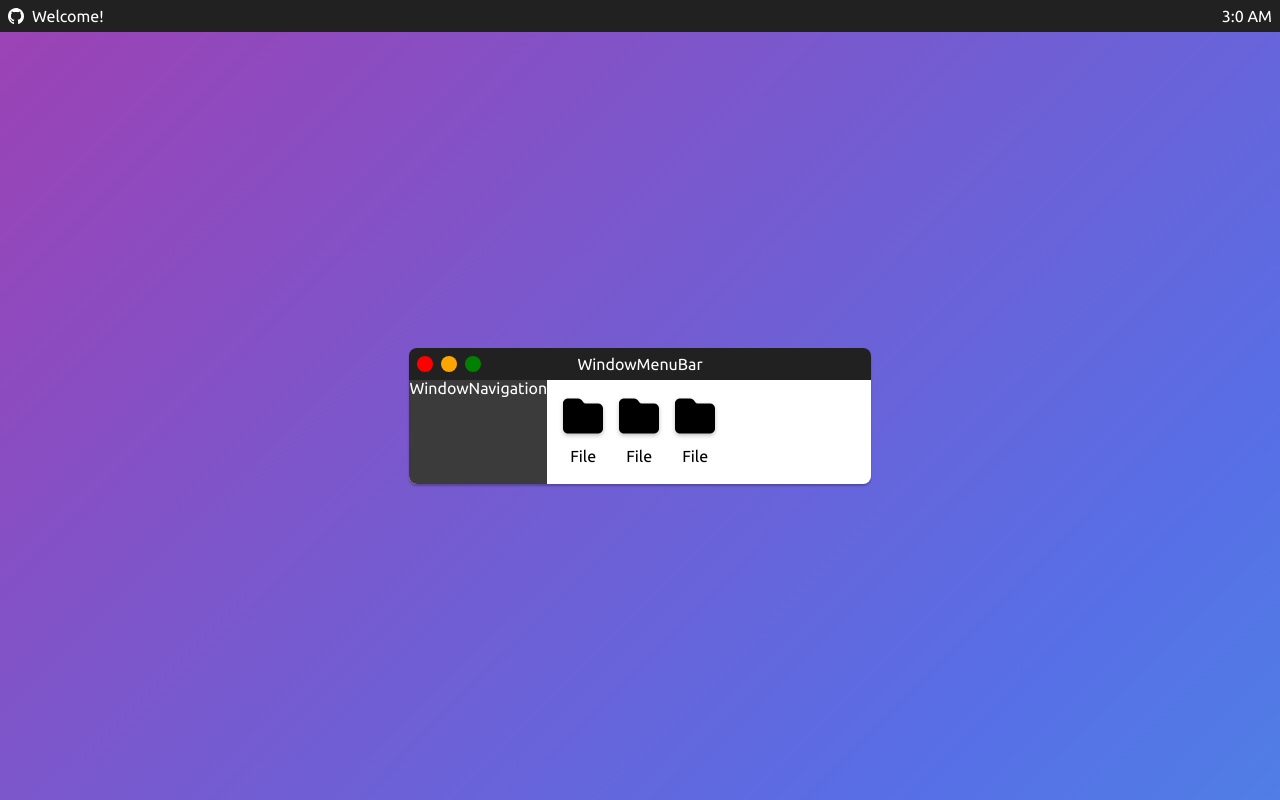
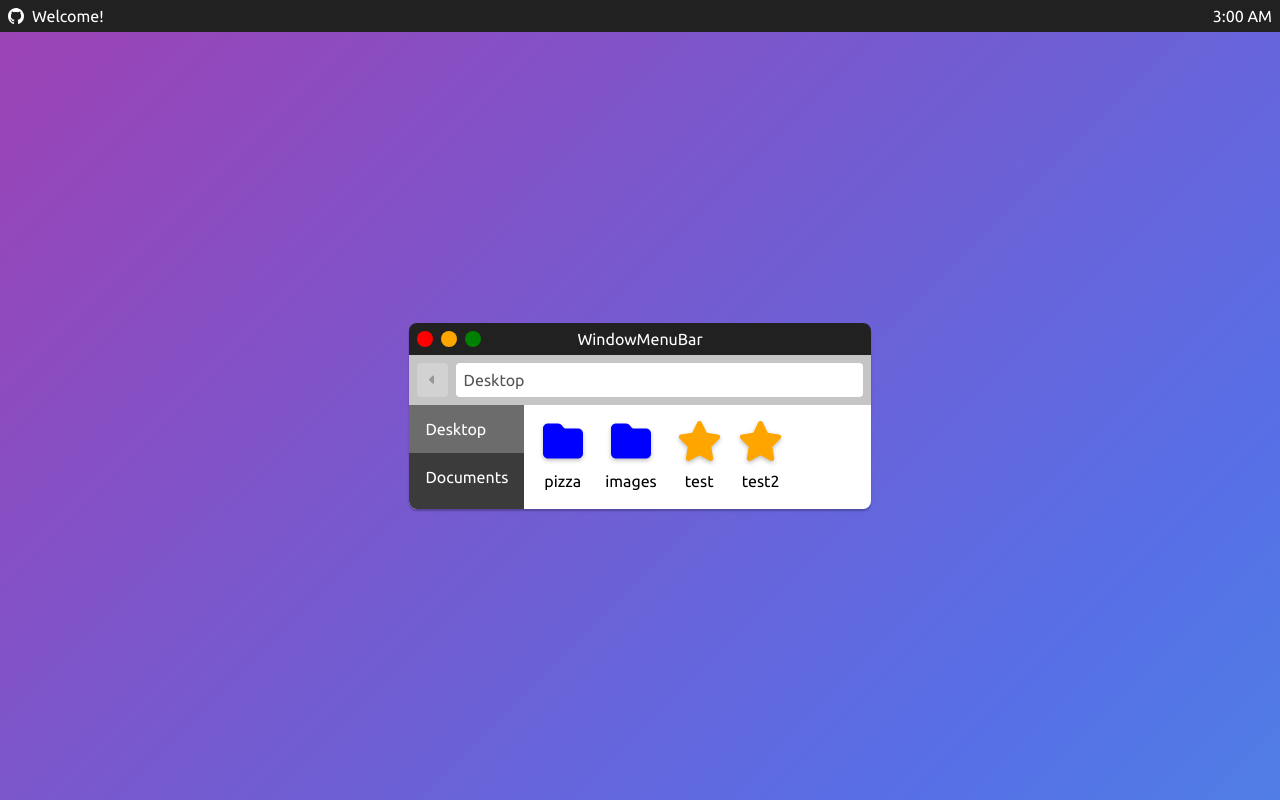
Before and after one commit to alexlpak/dev-portfolio, a React (Create React App) app: page / in a window 1280 px wide. Built offline with nearby package versions, Linux system fonts and the light colour scheme.

Commit message:
Window directory system now functional

```diff
--- a/src/App.tsx
+++ b/src/App.tsx
@@ -3,6 +3,7 @@ import GlobalStyle from './styles/GlobalStyle.styled';
 import ResetStyle from './styles/ResetStyle.styled';
 import { theme } from './styles/theme';
 import Desktop from './components/Desktop/Desktop';
+import { FileSystemContextProvider } from './contexts/FileSystemContext';
 
 const App = () => {
     return (
@@ -10,7 +11,9 @@ const App = () => {
             <ResetStyle />
             <GlobalStyle />
             <ThemeProvider theme={theme}>
-                <Desktop />
+                <FileSystemContextProvider>
+                    <Desktop />
+                </FileSystemContextProvider>
             </ThemeProvider>
         </>
     );
--- a/src/components/File/File.tsx
+++ b/src/components/File/File.tsx
@@ -1,16 +1,16 @@
 import { FontAwesomeIcon } from '@fortawesome/react-fontawesome';
 import React, { useRef } from 'react';
 import styled from 'styled-components';
-import Draggable from 'react-draggable';
 import { IconProp } from '@fortawesome/fontawesome-svg-core';
 
 const FileWrapper = styled.div`
     display: flex;
     flex-direction: column;
+    align-items: center;
     justify-content: center;
-    position: relative;
-    align-items: center;
     gap: .5rem;
+    flex-grow: 0;
+    flex-shrink: 0;
 `;
 
 const FileIcon = styled(FontAwesomeIcon)`
@@ -28,21 +28,18 @@ const FileName = styled.span`
 interface FileProps {
     icon: IconProp,
     filename: string;
+    color?: string;
+    onClick?: () => void;
 };
 
-const File: React.FC<FileProps> = ({ icon, filename }) => {
+const File: React.FC<FileProps> = ({ icon, filename, color, onClick }) => {
     const fileRef = useRef(null);
 
     return (
-        <Draggable
-            nodeRef={fileRef}
-            bounds='body'
-        >
-            <FileWrapper ref={fileRef}>
-                <FileIcon icon={icon} />
-                <FileName>{filename}</FileName>
-            </FileWrapper>
-        </Draggable>
+        <FileWrapper ref={fileRef} onClick={onClick}>
+            <FileIcon icon={icon} color={color} />
+            <FileName>{filename}</FileName>
+        </FileWrapper>
     );
 };
 
--- a/src/components/Window/Window.tsx
+++ b/src/components/Window/Window.tsx
@@ -1,8 +1,10 @@
-import React, { useRef } from 'react';
+import React, { useRef, useState, createContext, useContext } from 'react';
 import WindowMenuBar from './WindowMenuBar';
 import WindowContents from './WindowContents';
 import styled from 'styled-components';
-import Draggable from 'react-draggable'
+import Draggable from 'react-draggable';
+import WindowLocation from './WindowLocation';
+import { Directory, useFileSystemContext } from '../../contexts/FileSystemContext';
 
 const WindowWrapper = styled.div`
     display: flex;
@@ -14,9 +16,33 @@ const WindowWrapper = styled.div`
     box-shadow: 0rem .125rem .125rem rgb(0 0 0 / 25%);
 `;
 
+interface WindowContextType {
+    currentDirectory: Directory;
+    setCurrentDirectory: React.Dispatch<React.SetStateAction<Directory>>;
+    rootDirectory: Directory;
+    setRootDirectory: React.Dispatch<React.SetStateAction<Directory>>;
+};
+
+const WindowContext = createContext<WindowContextType>({} as WindowContextType);
+
+export const useWindowContext = () => {
+    return useContext(WindowContext);
+};
+
 const Window: React.FC = () => {
     const windowRef = useRef(null);
+    const { files } = useFileSystemContext();
+
+    const [currentDirectory, setCurrentDirectory] = useState(files[0] as Directory);
+    const [rootDirectory, setRootDirectory] = useState(files[0] as Directory);
+
+    const value = {
+        currentDirectory, setCurrentDirectory,
+        rootDirectory, setRootDirectory
+    };
+
     return (
+        <WindowContext.Provider value={value}>
             <Draggable
                 handle='.handle'
                 nodeRef={windowRef}
@@ -24,9 +50,11 @@ const Window: React.FC = () => {
             >
                 <WindowWrapper ref={windowRef}>
                     <WindowMenuBar className='handle' />
+                    <WindowLocation />
                     <WindowContents />
                 </WindowWrapper>
             </Draggable>
+        </WindowContext.Provider>
     );
 };
 
--- a/src/components/Window/WindowBody.tsx
+++ b/src/components/Window/WindowBody.tsx
@@ -5,6 +5,7 @@ const WindowBodyStyled = styled.div`
     display: flex;
     padding: 1rem;
     gap: 1rem;
+    width: 100%;
 `;
 
 interface WindowBodyProps {
@@ -13,7 +14,7 @@ interface WindowBodyProps {
 
 const WindowBody: React.FC<WindowBodyProps> = ({ children }) => {
     return (
-        <WindowBodyStyled>{children}</WindowBodyStyled>
+        <WindowBodyStyled className='window-body'>{children}</WindowBodyStyled>
     );
 };
 
--- a/src/components/Window/WindowContents.tsx
+++ b/src/components/Window/WindowContents.tsx
@@ -4,21 +4,44 @@ import styled from 'styled-components';
 import File from '../File/File';
 import { faFolder } from '@fortawesome/free-solid-svg-icons';
 import WindowBody from './WindowBody';
+import { useWindowContext } from './Window';
 
 const WindowContentsWrapper = styled.div`
     display: flex;
     background-color: white;
     color: black;
+    flex-grow: 1;
 `;
 
 const WindowContents: React.FC = () => {
+    const { currentDirectory, setCurrentDirectory } = useWindowContext();
+
     return (
         <WindowContentsWrapper>
             <WindowNavigation />
             <WindowBody>
-                <File filename='File' icon={faFolder} />
-                <File filename='File' icon={faFolder} />
-                <File filename='File' icon={faFolder} />
+                {currentDirectory?.folders?.map(folder => {
+                    return (
+                        <File
+                            color='blue'
+                            key={folder.directory}
+                            filename={folder.directory}
+                            icon={faFolder}
+                            onClick={() => setCurrentDirectory(folder)}
+                        />
+                    )
+                })}
+                {currentDirectory?.files?.map(file => {
+                    return (
+                        <File
+                            color='orange'
+                            key={file.filename}
+                            filename={file.filename}
+                            icon={file.icon}
+                            onClick={file.onOpen}
+                        />
+                    )
+                })}
             </WindowBody>
         </WindowContentsWrapper>
     );
--- /dev/null
+++ b/src/components/Window/WindowLocation.tsx
@@ -0,0 +1,79 @@
+import { faCaretLeft } from '@fortawesome/free-solid-svg-icons';
+import { FontAwesomeIcon } from '@fortawesome/react-fontawesome';
+import React, { useEffect, useState } from 'react';
+import styled from 'styled-components';
+import { Directory } from '../../contexts/FileSystemContext';
+import { useWindowContext } from './Window';
+
+const WindowLocationWrapper = styled.div`
+    display: flex;
+    gap: .5rem;
+    background-color: #c5c5c5;
+    padding: .5rem;
+`;
+
+const WindowPath = styled.input.attrs({
+    type: 'text',
+    disabled: true
+})`
+    border: none;
+    border-radius: .25rem;
+    font-size: 1rem;
+    font-family: 'Ubuntu', sans-serif;
+    padding: .5rem;
+    background-color: white;
+    width: 100%;
+    &:focus {
+        outline: none;
+    }
+`;
+
+const BackButton = styled.button.attrs({
+    type: 'button'
+})`
+    display: flex;
+    align-items: center;
+    justify-content: center;
+    border: none;
+    width: 2rem;
+    border-radius: .25rem;
+    &:hover {
+        cursor: pointer;
+    };
+`;
+
+const WindowLocation: React.FC = () => {
+    const { currentDirectory, setCurrentDirectory } = useWindowContext();
+    const [path, setPath] = useState([] as string[]);
+
+    const getWindowPath = (directory: Directory) => {
+        if (directory === currentDirectory) setPath((path) => [...path, currentDirectory.directory]);
+        if (directory.parent) {
+            setPath((path) => directory.parent ? [...path, directory.parent.directory] : path);
+            getWindowPath(directory.parent);
+        };
+    };
+
+    const navigateToParent = (directory: Directory) => {
+        if (directory.parent) setCurrentDirectory(directory.parent);
+    };
+
+    useEffect(() => {
+        setPath(() => []);
+        getWindowPath(currentDirectory);
+    }, [currentDirectory]);
+
+    return (
+        <WindowLocationWrapper>
+            <BackButton
+                onClick={() => navigateToParent(currentDirectory)}
+                disabled={!currentDirectory.parent}
+            >
+                <FontAwesomeIcon icon={faCaretLeft} />
+            </BackButton>
+            <WindowPath value={path.reverse().join('/')} />
+        </WindowLocationWrapper>
+    );
+};
+
+export default WindowLocation;
--- a/src/components/Window/WindowNavigation.tsx
+++ b/src/components/Window/WindowNavigation.tsx
@@ -1,5 +1,7 @@
-import React from 'react';
+import React, { useEffect } from 'react';
 import styled from 'styled-components';
+import { Directory, useFileSystemContext } from '../../contexts/FileSystemContext';
+import { useWindowContext } from './Window';
 
 const WindowNavigationWrapper = styled.div`
     display: flex;
@@ -8,10 +10,41 @@ const WindowNavigationWrapper = styled.div`
     color: white;
 `;
 
+interface NavItemProps {
+    $selected?: boolean;
+};
+
+const NavItem = styled.div<NavItemProps>`
+    padding: 1rem;
+    background-color: ${({ $selected }) => $selected ? 'rgba(255, 255, 255, 0.25)' : 'rgba(255, 255, 255, 0)'};
+    transition: all 250ms ease;
+    &:hover {
+        cursor: pointer;
+    };
+`;
+
 const WindowNavigation: React.FC = () => {
+    const { files } = useFileSystemContext();
+    const { rootDirectory, setRootDirectory, setCurrentDirectory } = useWindowContext();
+
+    const handleNavItemClick = (folder: Directory) => {
+        setCurrentDirectory(() => folder);
+        setRootDirectory(() => folder);
+    };
+
     return (
         <WindowNavigationWrapper>
-            WindowNavigation
+            {files.map(folder => {
+                return (
+                    <NavItem
+                        $selected={folder.directory === rootDirectory.directory}
+                        key={folder.directory}
+                        onClick={() => handleNavItemClick(folder)}
+                    >
+                        {folder.directory}
+                    </NavItem>
+                )
+            })}
         </WindowNavigationWrapper>
     );
 };
--- /dev/null
+++ b/src/contexts/FileSystemContext.tsx
@@ -0,0 +1,154 @@
+import React, { useContext, useState, createContext, useEffect } from 'react';
+import { IconProp } from '@fortawesome/fontawesome-svg-core';
+import { faStar } from '@fortawesome/free-solid-svg-icons';
+
+export interface File {
+    filename: string;
+    icon: IconProp;
+    onOpen: () => void;
+};
+
+export interface Directory {
+    directory: string;
+    files: File[];
+    folders: FolderArray;
+    parent?: Directory;
+};
+
+interface FolderArray extends Array<Directory> { }
+
+export type Directories = Directory[];
+
+const data: Directories = [
+    {
+        directory: 'Desktop',
+        files: [
+            {
+                filename: 'test',
+                icon: faStar,
+                onOpen: () => alert(`I'm a file!`)
+            },
+            {
+                filename: 'test2',
+                icon: faStar,
+                onOpen: () => alert(`I'm a different file!`)
+            }
+        ],
+        folders: [
+            {
+                directory: 'pizza',
+                files: [],
+                folders: [
+                    {
+                        directory: 'curry',
+                        files: [],
+                        folders: []
+                    }
+                ]
+            },
+            {
+                directory: 'images',
+                files: [
+                    {
+                        filename: 'hello',
+                        icon: faStar,
+                        onOpen: () => {}
+                    },
+                    {
+                        filename: 'random',
+                        icon: faStar,
+                        onOpen: () => {}
+                    }
+                ],
+                folders: [
+                    {
+                        directory: 'other',
+                        files: [
+                            {
+                                filename: 'file-yo',
+                                icon: faStar,
+                                onOpen: () => {}
+                            }
+                        ],
+                        folders: [
+                            {
+                                directory: 'further down',
+                                files: [],
+                                folders: []
+                            }
+                        ]
+                    }
+                ]
+            }
+        ]
+    },
+    {
+        directory: 'Documents',
+        files: [
+            {
+                filename: 'test',
+                icon: faStar,
+                onOpen: () => {}
+            }
+        ],
+        folders: [
+            {
+                directory: 'word',
+                files: [
+                    {
+                        filename: 'test',
+                        icon: faStar,
+                        onOpen: () => {}
+                    }
+                ],
+                folders: []
+            }
+        ]
+    },
+];
+
+interface FileSystemContextType {
+    files: Directories;
+    setFiles: React.Dispatch<React.SetStateAction<Directories>>;
+};
+
+const FileSystemContext = createContext<FileSystemContextType>({} as FileSystemContextType);
+
+export const useFileSystemContext = () => {
+    return useContext(FileSystemContext);
+};
+
+interface FormContextProviderProps {
+    children: React.ReactNode | React.ReactNode[];
+};
+
+export const FileSystemContextProvider: React.FC<FormContextProviderProps> = ({ children }) => {
+    const [files, setFiles] = useState(data);
+
+    const addParentToObject = (directory: Directory) => {
+        directory.folders.forEach(folder => {
+            folder.parent = directory;
+            addParentToObject(folder);
+        });
+    };
+
+    const addParentToFiles = (directories: Directories) => {
+        directories.forEach(directory => {
+            addParentToObject(directory);
+        });
+    };
+
+    useEffect(() => {
+        addParentToFiles(files);
+    }, [files]);
+
+    const value = {
+        files, setFiles
+    };
+
+    return (
+        <FileSystemContext.Provider value={value}>
+            {children}
+        </FileSystemContext.Provider>
+    );
+};
--- a/src/utilities/time.ts
+++ b/src/utilities/time.ts
@@ -1,8 +1,10 @@
 export const getCurrentTimeString = () => {
     const now = new Date();
-    const hours = now.getHours();
-    const minutes = now.getMinutes();
-    const formattedHours = hours > 12 ? hours - 12 : hours;
-    const meridian = hours > 12 ? 'PM' : 'AM';
-    return `${formattedHours}:${minutes} ${meridian}`;
+    const time = { hours: now.getHours(), minutes: now.getMinutes() };
+    const meridian = time.hours >= 12 ? 'PM' : 'AM';
+    const formatted = { hours: time.hours.toString(), minutes: time.minutes.toString() };
+    if (formatted.minutes.length === 1) formatted.minutes = `0${formatted.minutes}`;
+    if (time.hours > 12) formatted.hours = (time.hours - 12).toString();
+    if (time.hours === 0) formatted.hours = '12';
+    return `${formatted.hours}:${formatted.minutes} ${meridian}`;
 };
```
Lines whose indentation alone changed are shown as unchanged.
